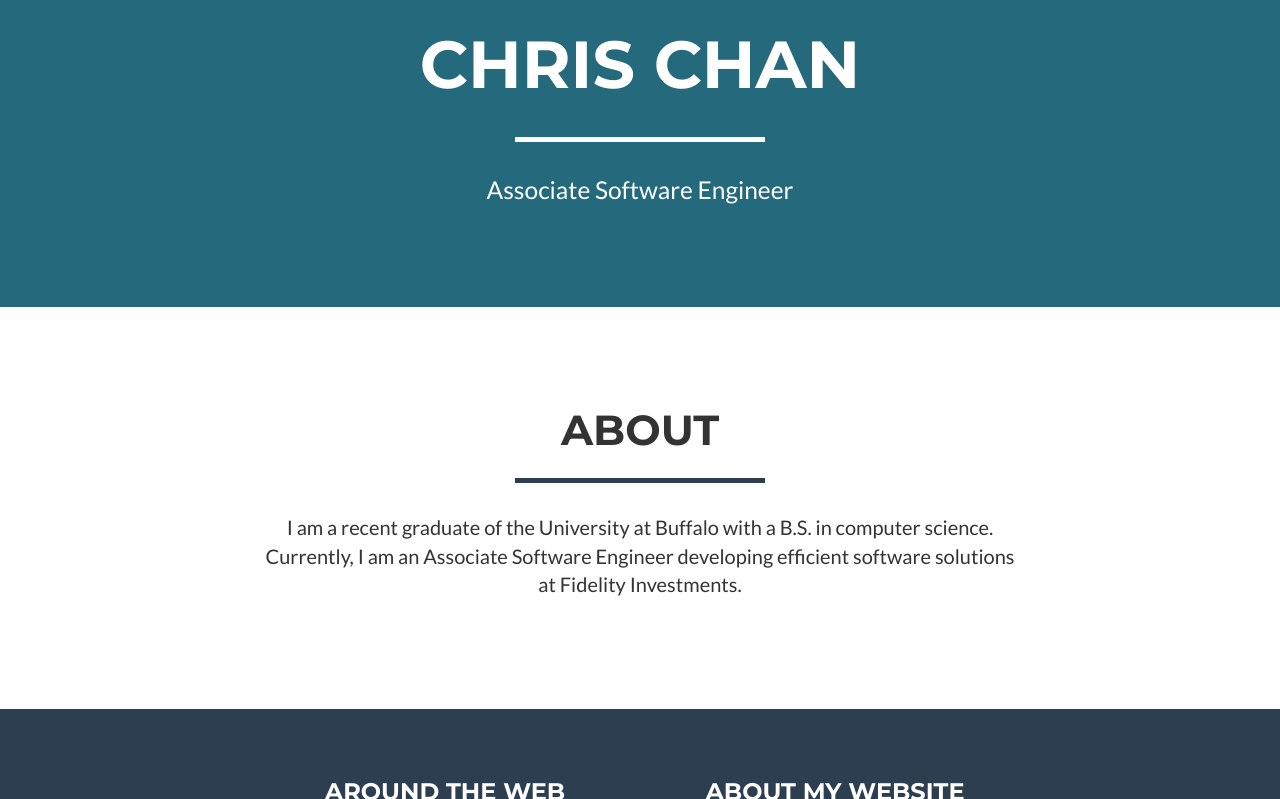
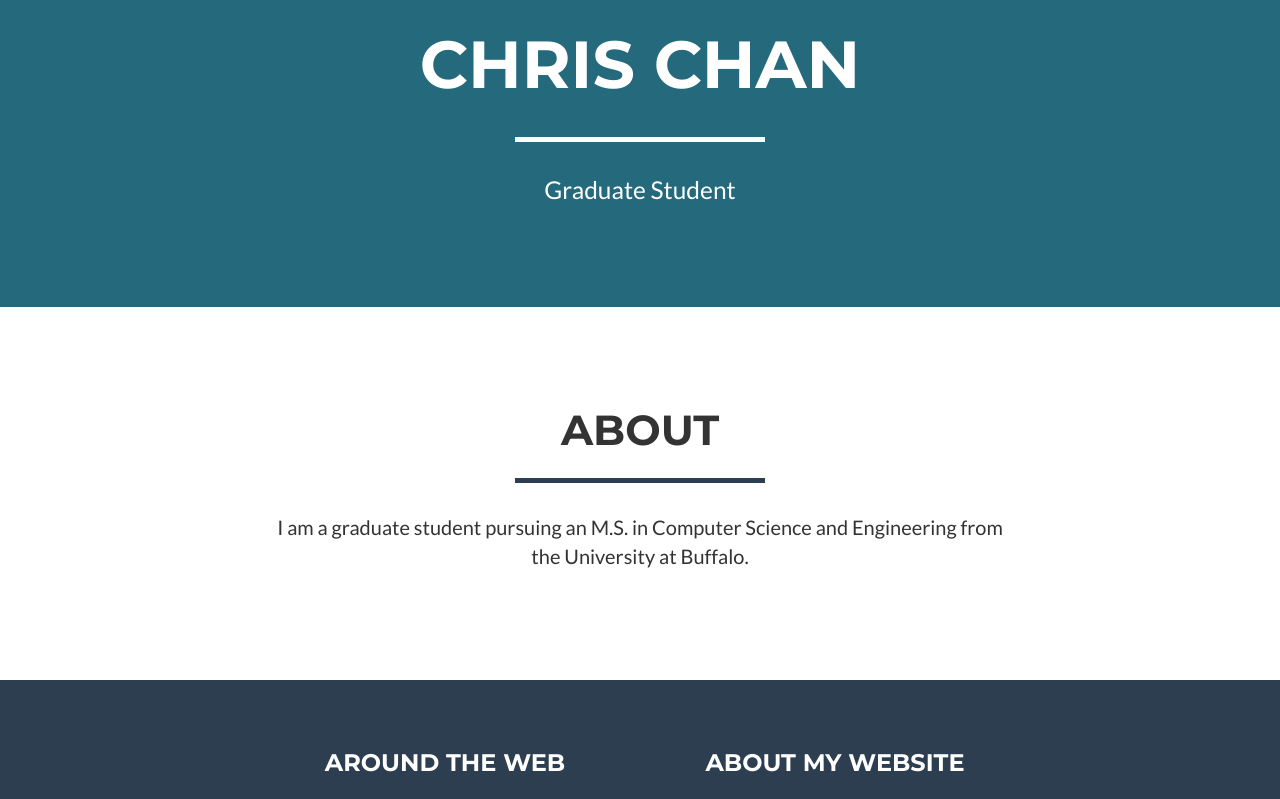
Before and after one commit to forchan/forchan.github.io, a website: page index.html in a window 1280 px wide. Shown: the part 472-1271 px from the top of the page. Drawn offline with nearby package versions, Linux system fonts and the light colour scheme.

Commit message:
updated current status to student

```diff
--- a/index.html
+++ b/index.html
@@ -79,7 +79,7 @@
                     <div class="intro-text">
                         <span class="name">Chris Chan</span>
                         <hr class="star-light">
-                        <span class="skills">Associate Software Engineer</span>
+                        <span class="skills">Graduate Student</span>
                     </div>
                 </div>
             </div>
@@ -175,7 +175,7 @@
             </div>
             <div class="row">
                 <div class="col-lg-8 col-lg-offset-2 text-center">
-                    <p>I am a recent graduate of the University at Buffalo with a B.S. in computer science. Currently, I am an Associate Software Engineer developing efficient software solutions at Fidelity Investments.</p>
+                    <p>I am a graduate student pursuing an M.S. in Computer Science and Engineering from the University at Buffalo.</p>
                 </div>
                 <!--
                 <div class="col-lg-8 col-lg-offset-2 text-center">
```
